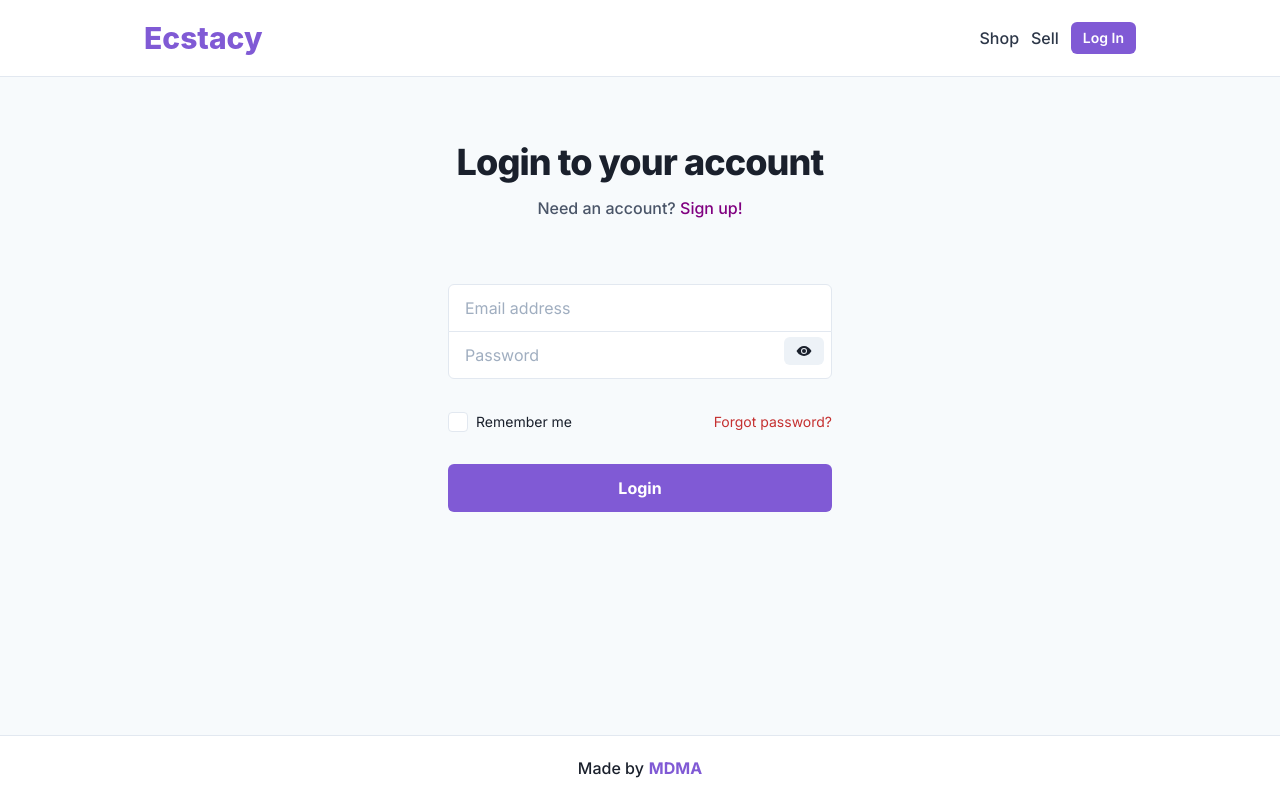
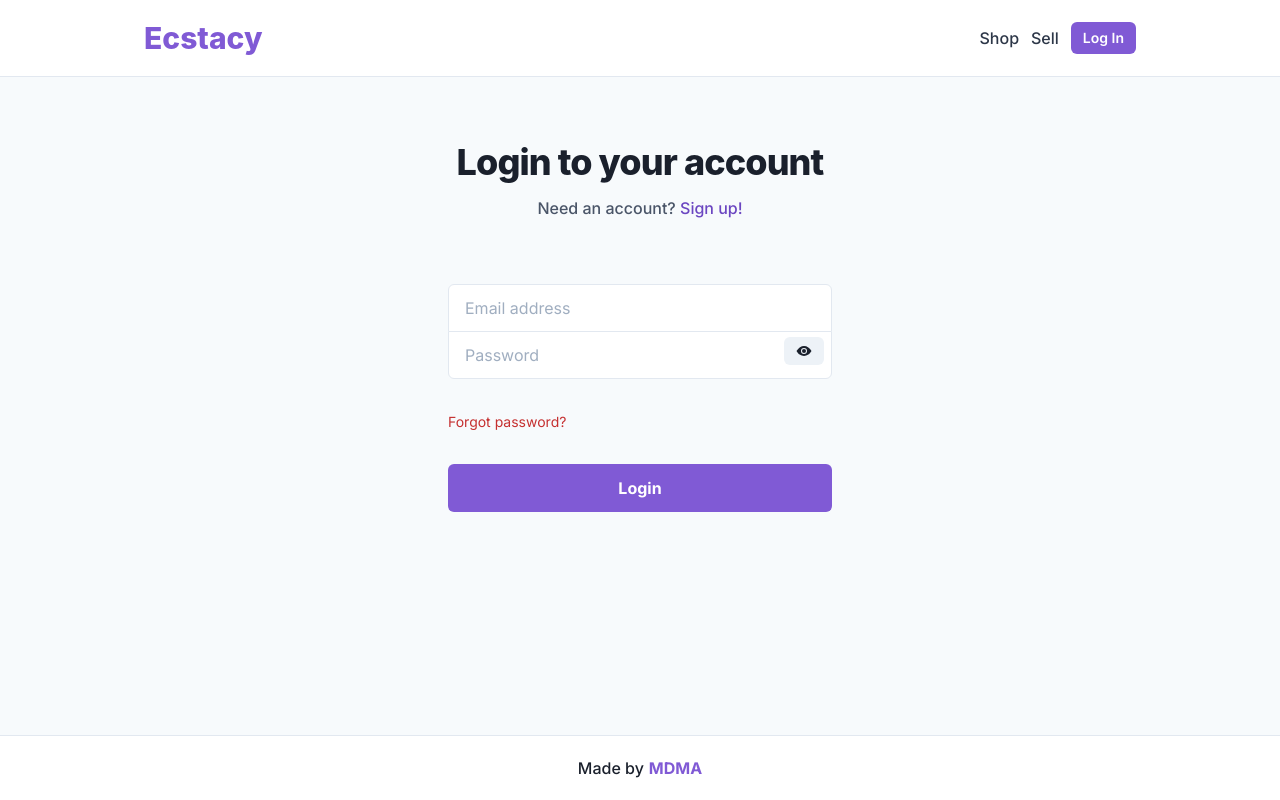
Before and after one commit to ecstacy-fcs/client, a Next.js app: page /auth/login in a window 1280 px wide. Built offline with nearby package versions, Linux system fonts and the light colour scheme.

Commit message:
fix: Minor fixes

```diff
--- a/src/components/Footer.tsx
+++ b/src/components/Footer.tsx
@@ -1,5 +1,5 @@
-import React from 'react';
-import { Box, Container, Text, HStack } from '@chakra-ui/react';
+import React from "react";
+import { Box, Container, Text, HStack } from "@chakra-ui/react";
 
 interface Props {}
 
--- a/src/components/Logo.tsx
+++ b/src/components/Logo.tsx
@@ -1,5 +1,5 @@
-import { Heading } from '@chakra-ui/layout';
-import NextLink from 'next/link';
+import { Heading } from "@chakra-ui/layout";
+import NextLink from "next/link";
 
 export const Logo = () => {
   return (
--- a/src/pages/auth/login.tsx
+++ b/src/pages/auth/login.tsx
@@ -1,7 +1,6 @@
 import {
   Box,
   Button,
-  Checkbox,
   Flex,
   FormControl,
   FormLabel,
@@ -15,15 +14,17 @@ import {
   Stack,
   Text,
   useColorModeValue as mode,
-} from '@chakra-ui/react';
-import { ReactElement, useState } from 'react';
-import { IoEyeOffSharp, IoEyeSharp } from 'react-icons/io5';
+} from "@chakra-ui/react";
+import { ReactElement, useState } from "react";
+import { IoEyeOffSharp, IoEyeSharp } from "react-icons/io5";
+import NextLink from "next/link";
 
 interface Props {}
 
 export default function Signup({}: Props): ReactElement {
-  const [show, setShow] = useState(false);
+  const [show, setShow] = useState<boolean>(false);
   const handleClick = () => setShow(!show);
+
   return (
     <Flex
       direction="column"
@@ -31,31 +32,33 @@ export default function Signup({}: Props): ReactElement {
       overflow="hidden"
       width="100%"
       height="100%"
-      bg={mode('gray.50', 'inherit')}
+      bg={mode("gray.50", "inherit")}
     >
       <Box
         overflowY="auto"
         flex="1"
-        py={{ base: '10', md: '16' }}
-        px={{ base: '6', md: '10' }}
+        py={{ base: "10", md: "16" }}
+        px={{ base: "6", md: "10" }}
       >
         <Box maxW="sm" mx="auto">
-          <Box textAlign="center" mb={{ base: '10', md: '16' }}>
+          <Box textAlign="center" mb={{ base: "10", md: "16" }}>
             <Heading
               as="h1"
               size="xl"
               fontWeight="extrabold"
               letterSpacing="tight"
-              fontFamily="Inter"
             >
               Login to your account
             </Heading>
             <Text
               mt="3"
-              color={mode('gray.600', 'gray.400')}
+              color={mode("gray.600", "gray.400")}
               fontWeight="medium"
             >
-              Need an account? <Link color="purple">Sign up!</Link>
+              Need an account?{" "}
+              <NextLink passHref href="/auth/signup">
+                <Link color="purple.600">Sign up!</Link>
+              </NextLink>
             </Text>
           </Box>
           <form
@@ -74,7 +77,7 @@ export default function Signup({}: Props): ReactElement {
                   autoComplete="email"
                   required
                   placeholder="Email address"
-                  bg={mode('white', 'gray.700')}
+                  bg={mode("white", "gray.700")}
                   fontSize="md"
                   roundedBottom="0"
                 />
@@ -83,12 +86,12 @@ export default function Signup({}: Props): ReactElement {
                 <FormLabel srOnly>Password</FormLabel>
                 <InputGroup size="md">
                   <Input
-                    type={show ? 'text' : 'password'}
+                    type={show ? "text" : "password"}
                     name="password"
                     autoComplete="current-password"
                     required
                     size="lg"
-                    bg={mode('white', 'gray.700')}
+                    bg={mode("white", "gray.700")}
                     fontSize="md"
                     roundedTop="0"
                     placeholder="Password"
@@ -98,31 +101,13 @@ export default function Signup({}: Props): ReactElement {
                       h="1.75rem"
                       onClick={handleClick}
                       icon={show ? <IoEyeOffSharp /> : <IoEyeSharp />}
-                      aria-label={show ? 'Hide password' : 'Show password'}
+                      aria-label={show ? "Hide password" : "Show password"}
                     />
                   </InputRightElement>
                 </InputGroup>
               </FormControl>
             </Stack>
             <Flex align="center" justify="space-between" mt="8">
-              <LightMode>
-                <Checkbox
-                  size="lg"
-                  colorScheme="purple"
-                  sx={{
-                    '.chakra-checkbox__control': {
-                      '&:not([data-checked])': {
-                        bg: mode('white', 'gray.700'),
-                      },
-                      rounded: 'base',
-                      borderWidth: '1px',
-                    },
-                    '.chakra-checkbox__label': { fontSize: 'sm' },
-                  }}
-                >
-                  Remember me
-                </Checkbox>
-              </LightMode>
               <Link fontSize="sm" color="red.600">
                 Forgot password?
               </Link>
--- a/src/pages/index.tsx
+++ b/src/pages/index.tsx
@@ -1,4 +1,4 @@
-import type { NextPage } from 'next';
+import type { NextPage } from "next";
 
 const Home: NextPage = () => {
   return (
```
Also changed, not shown: src/components/Header.tsx (+5 -5 lines), src/pages/_app.tsx (+5 -5 lines), src/pages/auth/signup.tsx (+15 -12 lines), .prettierrc.js, 2 other files (tests, documents, lock files or other folders).
